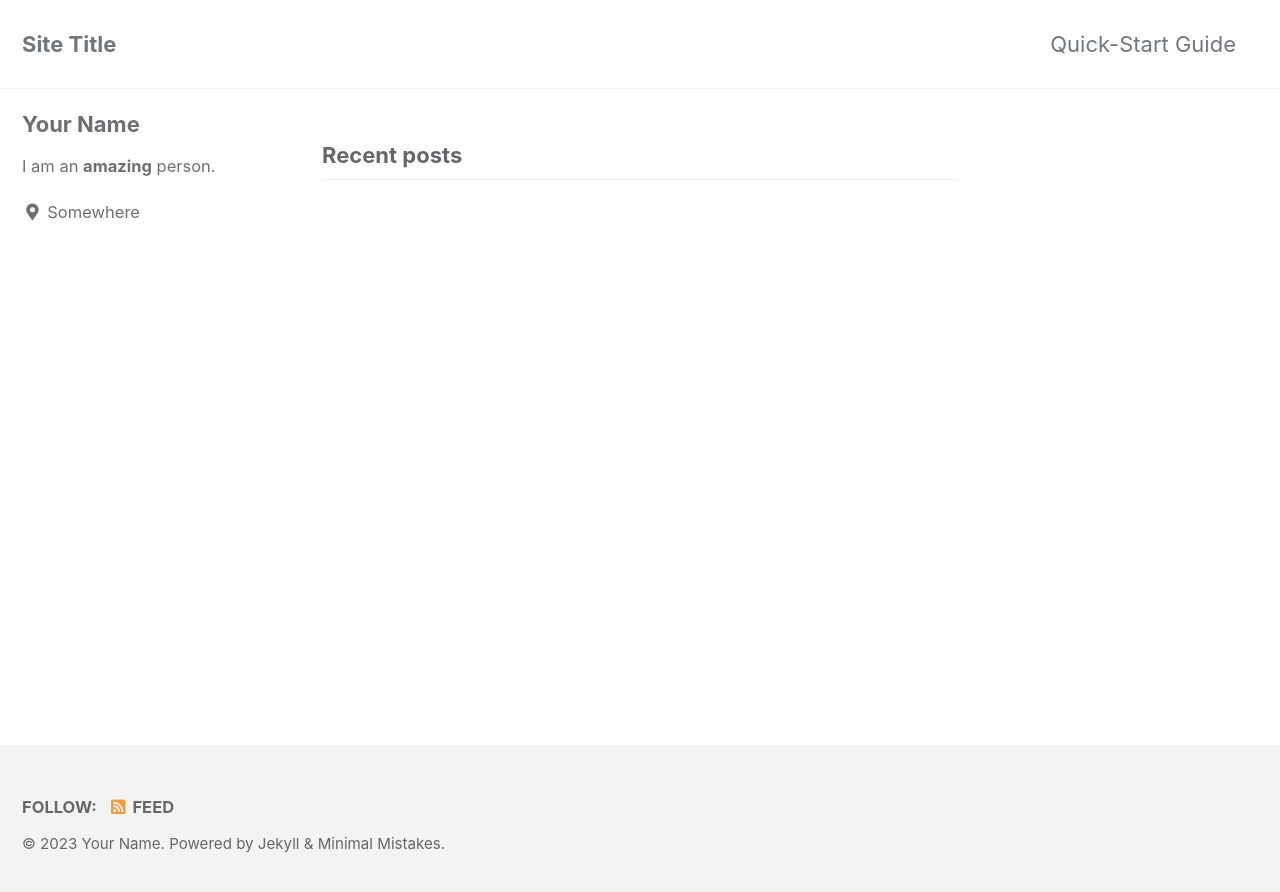
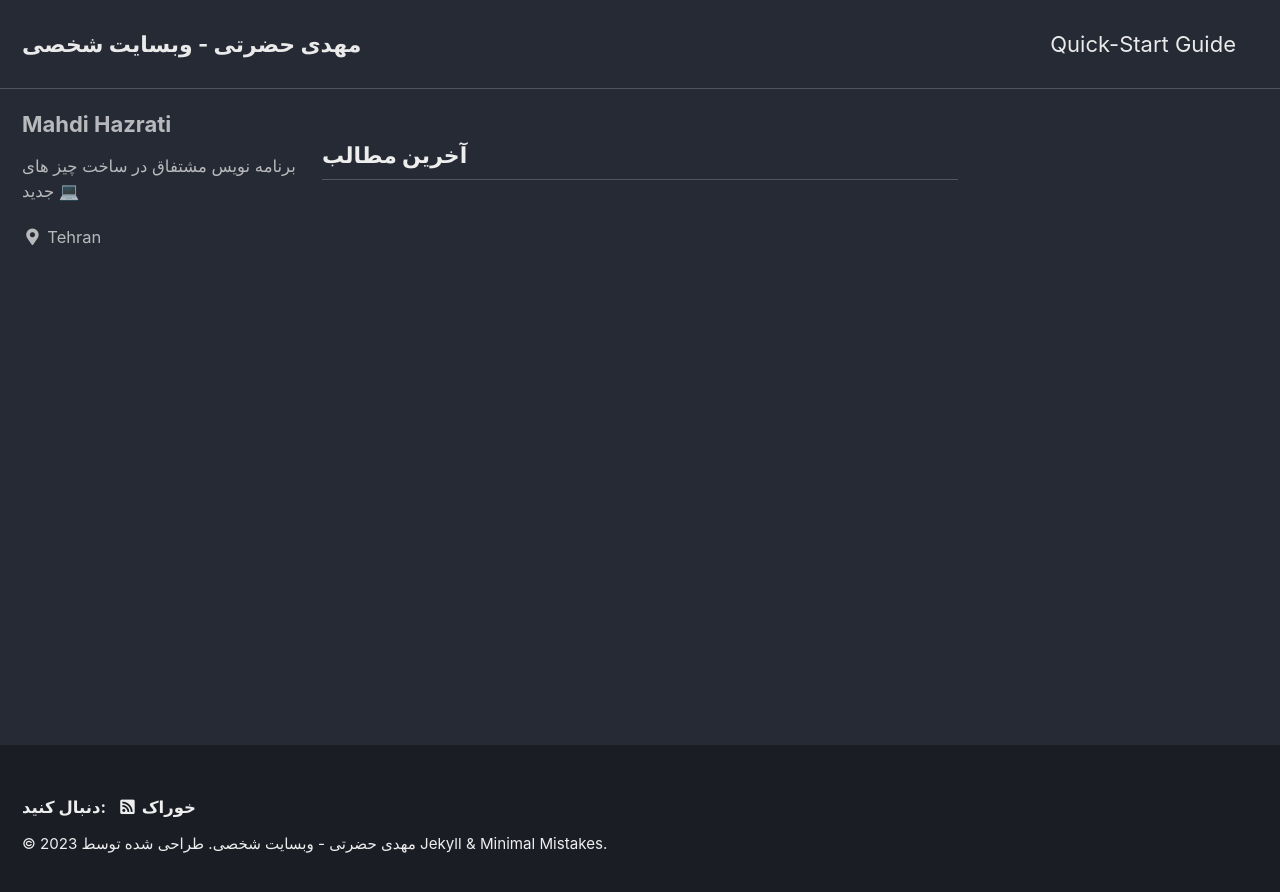
Before and after one commit to Mahdi-Hazrati/mahdihazrati.ir, a Jekyll site: the page built from index.html, in a window 1280 px wide. Shown: the top 892 px of the page. Built offline with Jekyll 4.4.1, drawn with Linux system fonts in a browser that asks for light colours; cached includes are drawn as plain includes; the list of posts is cut into pages by our own code.

Commit message:
Change Default

```diff
--- a/_config.yml
+++ b/_config.yml
@@ -12,18 +12,18 @@
 
 # theme                  : "minimal-mistakes-jekyll"
 # remote_theme           : "mmistakes/minimal-mistakes"
-minimal_mistakes_skin    : "default" # "air", "aqua", "contrast", "dark", "dirt", "neon", "mint", "plum", "sunrise"
+minimal_mistakes_skin    : "dark" # "air", "aqua", "contrast", "dark", "dirt", "neon", "mint", "plum", "sunrise"
 
 # Site Settings
-locale                   : "en-US"
-title                    : "Site Title"
+locale                   : "fa-IR"
+title                    : "مهدی حضرتی - وبسایت شخصی"
 title_separator          : "-"
 subtitle                 : # site tagline that appears below site title in masthead
-name                     : "Your Name"
-description              : "An amazing website."
-url                      : # the base hostname & protocol for your site e.g. "https://mmistakes.github.io"
+name                     : "مهدی حضرتی - وبسایت شخصی"
+description              : "به وبسایت شخصی من خوش آمدید در اینجا راجب چیز های جالب می نویسم."
+url                      : "http://mahdihazrati.ir/" # the base hostname & protocol for your site e.g. "https://mmistakes.github.io"
 baseurl                  : # the subpath of your site, e.g. "/blog"
-repository               : # GitHub username/repo-name e.g. "mmistakes/minimal-mistakes"
+repository               : "Mahdi-Hazrati/mahdihazrati.ir" # GitHub username/repo-name e.g. "mmistakes/minimal-mistakes"
 teaser                   : # path of fallback teaser image, e.g. "/assets/images/500x300.png"
 logo                     : # path of logo image to display in the masthead, e.g. "/assets/images/88x88.png"
 masthead_title           : # overrides the website title displayed in the masthead, use " " for no title
@@ -104,10 +104,10 @@ analytics:
 
 # Site Author
 author:
-  name             : "Your Name"
+  name             : "Mahdi Hazrati"
   avatar           : # path of avatar image, e.g. "/assets/images/bio-photo.jpg"
-  bio              : "I am an **amazing** person."
-  location         : "Somewhere"
+  bio              : "برنامه نویس مشتفاق در ساخت چیز های جدید 💻"
+  location         : "Tehran"
   email            :
   links:
     - label: "Email"
```
